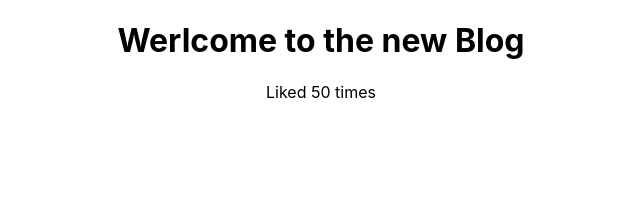
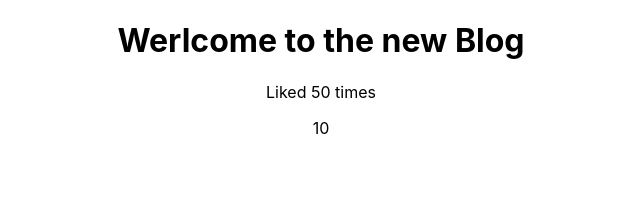
Before and after one commit to mohamedmonirshabana/babloBlog, a React (Create React App) app: page / in a window 1280 px wide. Shown: the top 208 px of the page, without its empty margins (319-959 px from the left). Built offline with nearby package versions, Linux system fonts and the light colour scheme.

Commit message:
between curly bractes you can write any js code

```diff
--- a/src/App.js
+++ b/src/App.js
@@ -14,6 +14,7 @@ function App() {
         <h1>{title}</h1>
         <p>Liked {likes} times</p>
         {/* <p>{ person }</p> */}
+        <p>{ 10 }</p>
       </div>
     </div>
   );
```
